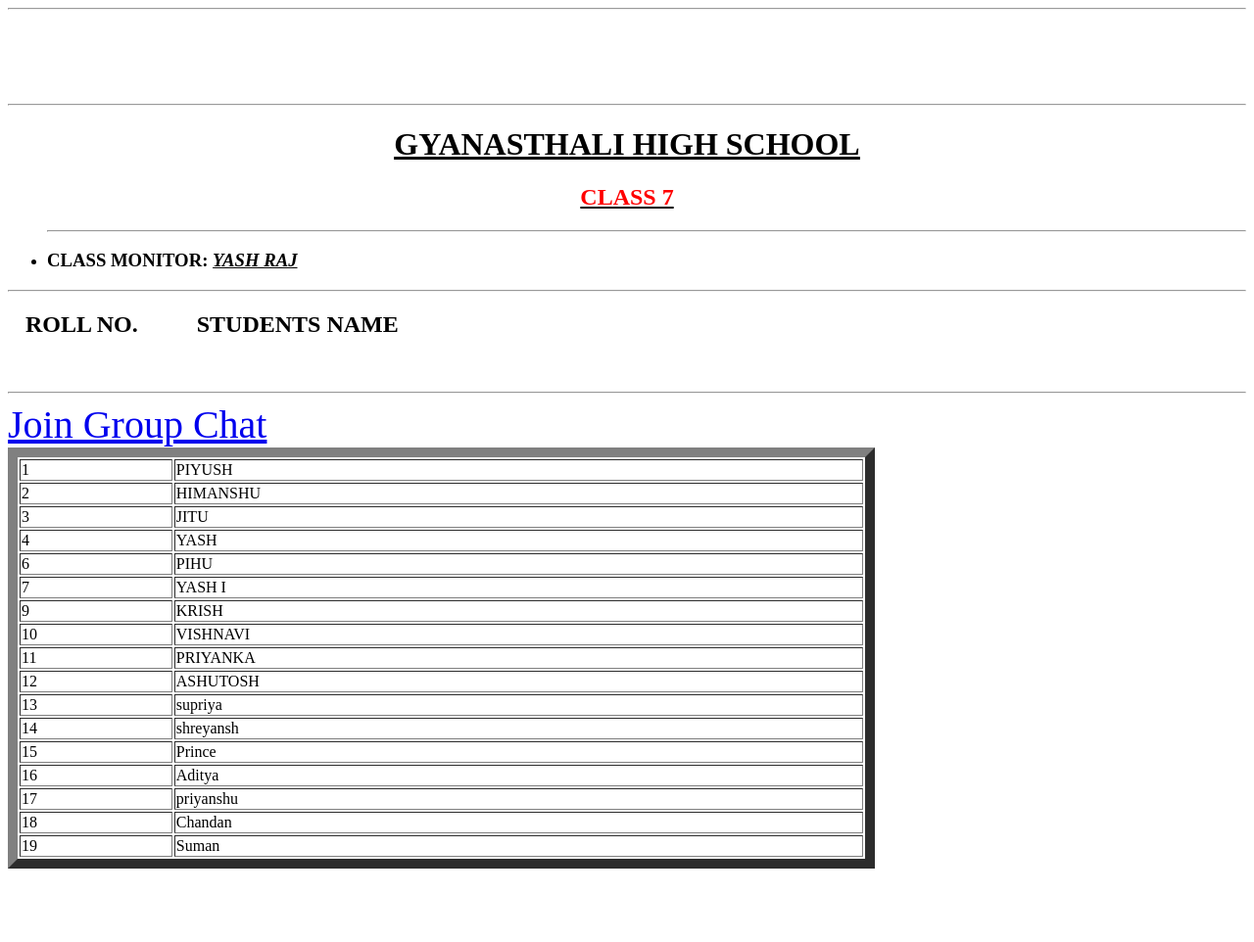
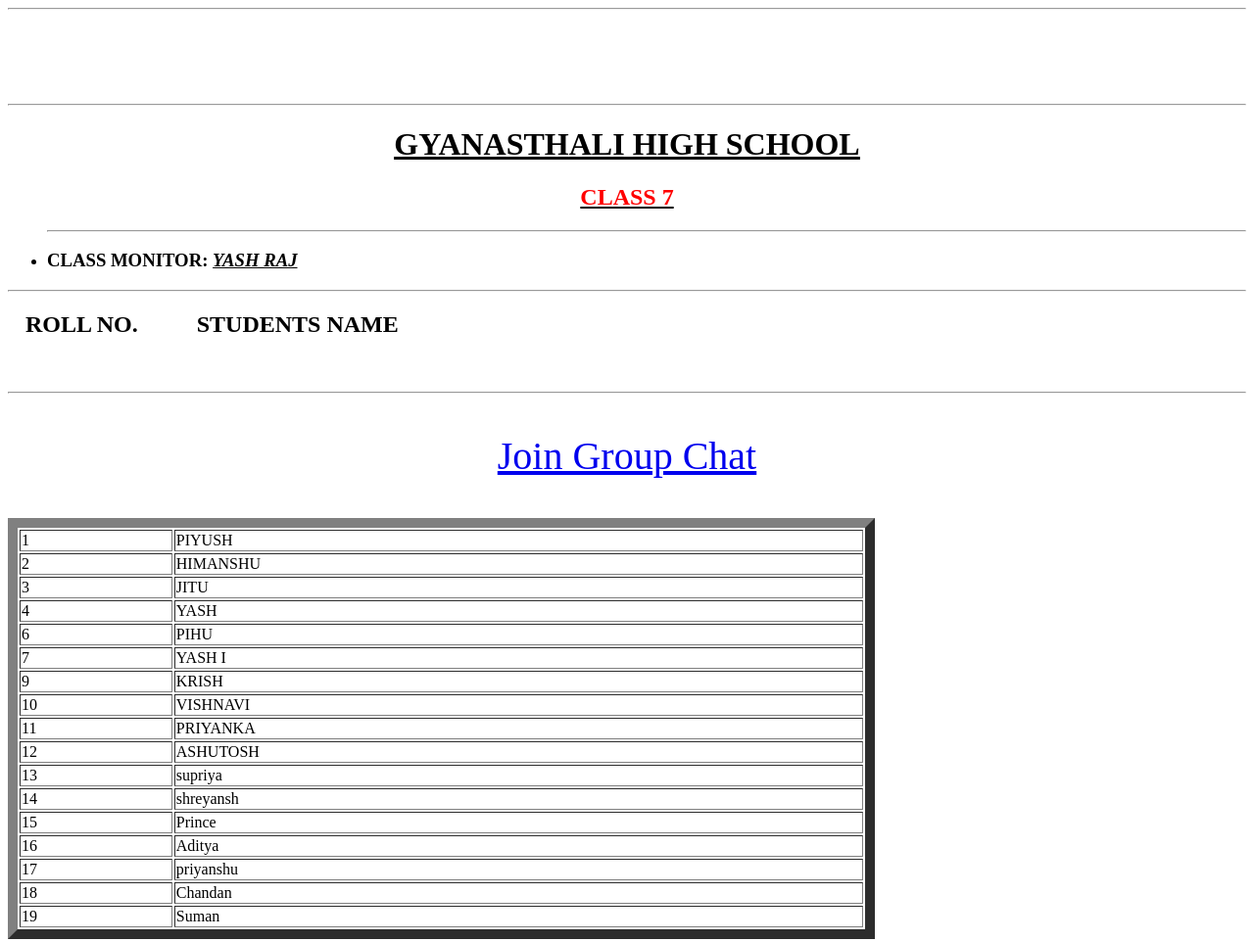
Before and after one commit to tanushraj00/yash, a plain HTML site: page welcome.html in a window 1280 px wide. Shown: the whole page at 98% size. Before the commit the page ends 895 px from the top, so only its background shows below. Drawn offline with Linux system fonts and the light colour scheme.

Commit message:
Update welcome.html

```diff
--- a/welcome.html
+++ b/welcome.html
@@ -104,8 +104,9 @@
 <td>Suman</td>
 </tr>
 <hr>
-
+<p style="text-align:center;font-size:40px;">
 <a href="https://chat.whatsapp.com/IUu9qeOCGsY64HPc3PN5zI" style="text-align:center;font-size:40px;">Join Group Chat</a>
+</p>
 
 
 </body>
```
